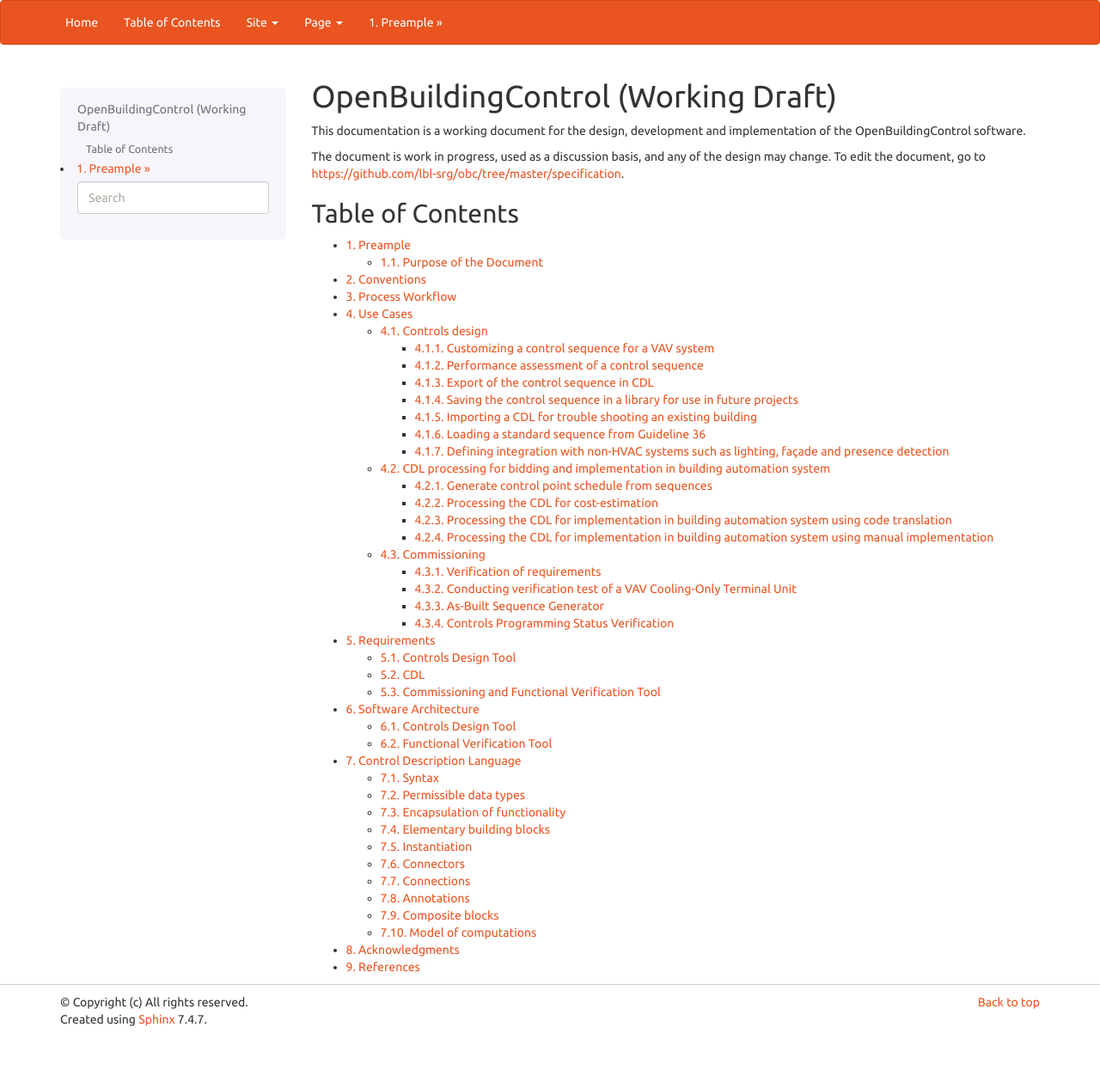
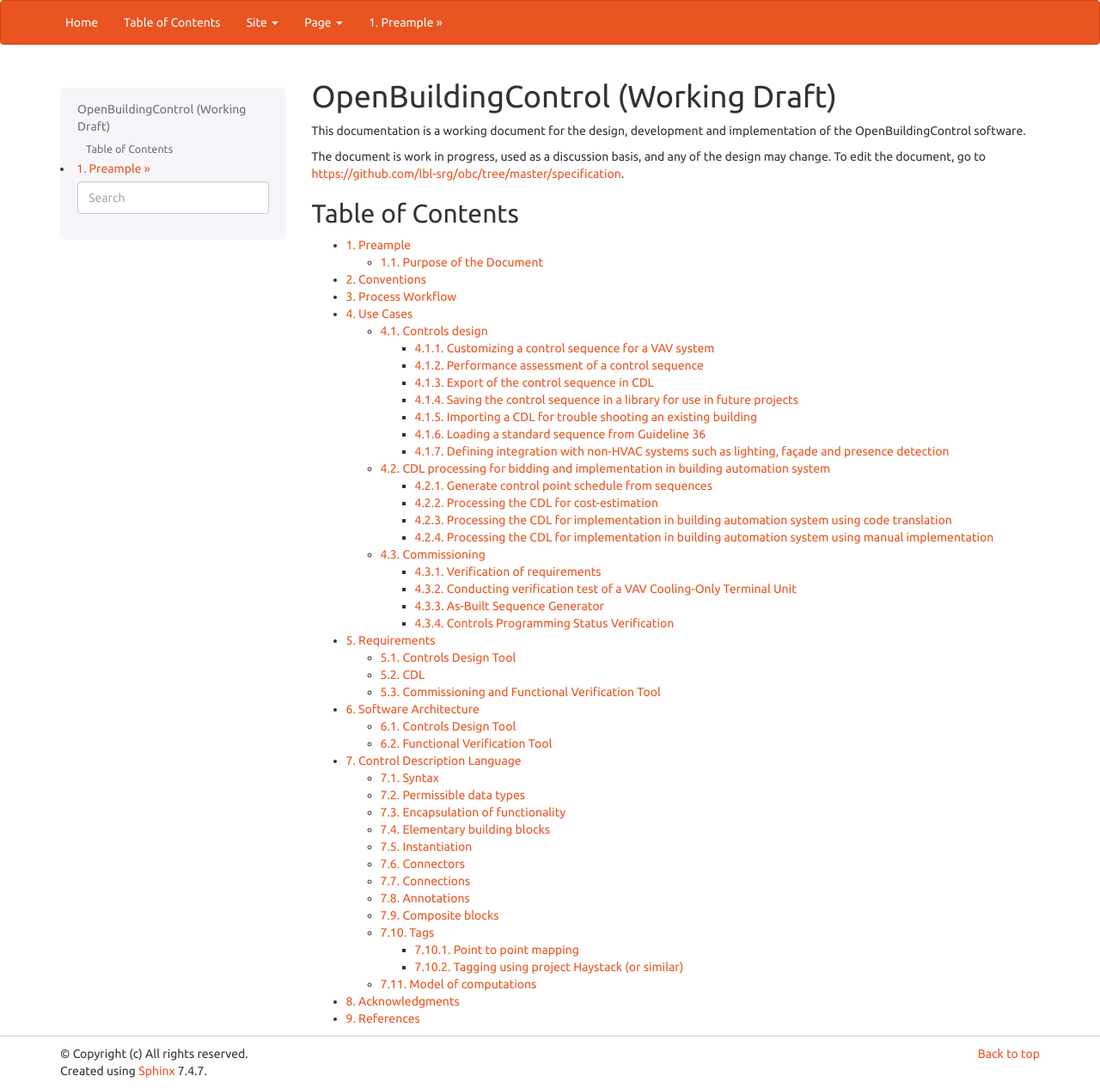
Before and after one commit to lbl-srg/obc, a Sphinx documentation site: the page built from specification/source/index.rst, in a window 1280 px wide. Shown: the whole page at 86% size. Built offline with Sphinx 7.4.7, drawn with Linux system fonts in a browser that asks for light colours; before the commit the page ends 1206 px from its top, so only the background shows below that; part of the change alters nothing that is shown.

Commit message:
Revised tagging section and rewrote in terms of a standard

```diff
--- a/specification/source/cdl.rst
+++ b/specification/source/cdl.rst
@@ -50,9 +50,11 @@ Also, the following Modelica language features are not supported in CDL:
 #. `algorithm` sections. [As the elementary building blocks are black-box
    models as far as CDL is concerned and thus CDL compliant tools need
    not parse the `algorithm` section.]
-#. `initial equation` and `initial algorithm` sections
-#. package-level declaration of `constant`
+#. `initial equation` and `initial algorithm` sections.
+#. package-level declaration of `constant` data types.
 
+
+.. _sec_cld_per_typ:
 
 Permissible data types
 ^^^^^^^^^^^^^^^^^^^^^^
@@ -64,6 +66,12 @@ parameters of type
 See also the Modelica 3.3 specification, Chapter 3.
 All specifications in CDL shall be blocks or parameters.
 Variables are not allowed [they are used however in the elementary building blocks].
+
+The declaration of such types is identical to the declaration
+in Modelica, e.g., the keyword ``parameter`` is used
+before the type declaration.
+[For example, to declare a real-valued parameter,
+use ``parameter Real k = 1 "A parameter with value 1";``.]
 
 Each of these data types, including the elementary building blocks,
 can be a single instance or one-dimensional array.
@@ -95,7 +103,9 @@ Elementary building blocks
 
 The CDL contains elementary building blocks that are used to compose
 control sequences. The elementary building blocks can be
-browsed at the `CDL blocks <cdl/latest/help/CDL.html>`_.
+browsed at the CDL blocks web page
+http://obc.lbl.gov/specification/cdl/latest/help/CDL.html.
+
 An actual implementation looks as follows, where we omitted
 annotations used for graphical rendering:
 
@@ -269,48 +279,6 @@ Modelica 3.3 Specification
 input and output signal connections, and declare
 vendor annotation (Sec. 18.1 in Modelica 3.3 Specification).]
 
-[Fixme: convert into a subtitle] **Vendor annotations**
-
-CDL should contain tags to provide information equivalent to building controls points list. Points list is a list of all the hardwired and, optionaly, software, input and output points associated with a piece of equipment. The purpose of tags in CDL is to enable communication with the conventional buidling controls, for example to serve as CDL-to-BAS-product translator. Each input and output to a functional block should be tagged. If implemented, this tag shall identify expected characteristics for that point. CDL tagging should provide the following information:
-
-Point type identifiers:
-
-#. Hardware or software point (physical sensor or a logic block) [where hardware point is likely always AI or AO, software DI or DO]
-#. Input or output
-#. Analog or digital
-
-For hardware points
-
-4. Category (HVAC, non-HVAC)
-#. Measured value (temperature, pressure, airflow, humidity, CO2, dewpoint)
-#. Sensor output (power, voltage, current)
-#. Action (command, enable, open, position, lead/lag, mode, reset [from https://drive.google.com/drive/u/1/folders/0B5uTCWD1J6MGclhjVjdWdldjUUU])
-#. System (chilled water, hot water, multi-zone) [this needs a full list]
-#. Device (fan, damper, valve, freezer, pump, filter)
-#. Application (return air temperature, supply air temperature, outside air temperature, return air temperature, economizer airflow, minimum outdoor airflow, static pressure)
-#. Units (on/off, Watts, Volts, Amps, %open, °F/°C/K, %RH, Psig, cfm, Btu, %, Hz)
-#. Other, based on feedback from project partners
-
-Optional:
-
-13. Range of expected values
-#. Alarm threshold
-#. Other fault suppression related tags (e.g. idenftify proper connections between blocks)
-#. Thermodynamic relationships (e.g. indicate heating or cooling source in case that there are multiple)
-
-In addition, CDL should provide tagging for composite blocks representing a single control sequence. These tags should contain:
-
-#. Block function, e.g. air handler
-#. Sequence application, e.g. single-zone AHU or a multiple-zone AHU
-   [Should we mention atomic and sequences here?]
-
-.. note:: Other tagging standards worth considering in development of the CDL tagging strategy:
-
-      - ASHRAE Guidline 13 Specifying Direct Digital Control (DDC) Systems
-      - Manufacturer specific point tagging conventions, such as Taylor Engineering and Schneider Electric
-      - Project Haystack
-      - In progress: BSR/ASHRAE Standard 223P
-
 .. _sec_com_blo:
 
 Composite blocks
@@ -350,6 +318,172 @@ declaration of the composite block shown in :numref:`fig_custom_control_block`
 Composite blocks are needed to preserve grouping of control blocks and their connections,
 and are needed for hierarchical composition of control sequences.]
 
+
+Tags
+^^^^
+
+CDL allows to tag declaration that instantiate
+
+* parameters (:numref:`sec_cld_per_typ`),
+* elementary building blocks (:numref:`sec_ele_bui_blo`), and
+* composite blocks (:numref:`sec_com_blo`).
+
+
+[Tags can for example be used to specify in CDL where sensor signals
+are read from, and where control signals should be sent to.
+CDL does not declare any tagging scheme, but rather declares a syntax
+that allows use of (certain) tagging schemes. Initially, we will
+use Project Haystack (http://project-haystack.org/),
+but others may be added later.]
+
+To implement tags, Modelica vendor annotations are used.
+The syntax is as follows:
+
+The vendor annotations have the syntax
+
+.. code:: modelica
+
+   annotation :
+     annotation "(" [annotations ","]
+        __lbnl (" [ __lbnl_annotation ] ")" ["," annotations] ")"
+
+where ``__lbln__annotation`` is the annotation for CDL.
+Hence, annotations need to be at the top-level,
+and can be part of other annotation declarations.
+[The requirement to be at the top-level
+could be relaxed if needed for a specific annotation.]
+
+Point to point mapping
+......................
+
+For point to point mapping,
+instances of ``CDL.Interfaces.*Input`` and
+instances of ``CDL.Interfaces.*Output`` can have
+the following annotation:
+
+.. code:: modelica
+
+   point_annotation:
+      __lbnl "(" analog   [ "(" voltage "=" 8 | 16  ")" ] |
+                 digital  [ "(" address "=" address ")" ] ")"
+
+   address:
+      todo: specify how to declare the address. Is it only an IP address, or
+      something else (in addition?)
+
+Note that the specification of the voltage and the address is optional,
+as these information may not yet be known at the design stage.
+
+[For example, an 8 Volt input signal may be declared as
+
+.. code:: modelica
+
+   Interfaces.RealInput u "Outdoor temperature" annotation(__lbnl(analog=8));
+
+]
+
+Tagging using project Haystack (or similar)
+...........................................
+
+As there are different tagging scheme, we now declare syntax
+that allows use of such tagging schemes. Currently, we
+support Project Haystack. [Others may be added if need is identified
+and resources allow.]
+
+Project Haystack allows tagging of various objects. It is hiearchical
+with the three entities *Site*, *Equip* and *Point*, see
+http://project-haystack.org/doc/Structure.
+These entities are linked to each other through references,
+which allows that each instance (of an equipment *Equip*, for example)
+can have a self-contained list of tags. Hence, for CDL, we
+allow the following tagging to be applied to
+instances of
+*parameters* (:numref:`sec_cld_per_typ`),
+*elementary building blocks* (:numref:`sec_ele_bui_blo`), and
+*composite blocks* (:numref:`sec_com_blo`).
+
+
+.. code:: modelica
+
+   haystack_annotation:
+      __lbnl "(" haystack "=" JSON ")"
+
+where ``JSON`` is the JSON encoding of the Haystack object.
+
+[For example, the AHU discharge air temperature setpoint of the example
+in http://project-haystack.org/tag/sensor, which is in Haystack declared as
+
+.. code::
+
+   id: @whitehouse.ahu3.dat
+   dis: "White House AHU-3 DischargeAirTemp"
+   point
+   siteRef: @whitehouse
+   equipRef: @whitehouse.ahu3
+   discharge
+   air
+   temp
+   sensor
+   kind: "Number"
+   unit: "°F"]
+
+can be declared in CDL as
+
+.. code:: modelica
+
+   Interfaces.RealInput u(unit="K") "Discharge air temperature"
+     annotation(__lbnl( haystack =
+     {"id"        : ""@whitehouse.ahu3.dat",
+      "dis"       : "White House AHU-3 DischargeAirTemp",
+      "point"     : "m:",
+      "siteRef"   : "@whitehouse",
+      "equipRef'  : "@whitehouse.ahu3",
+      "discharge" : "m:",
+      "air"       : "m:",
+      "temp"      : "m:",
+      "sensor"    : "m:",
+      "kind       : "Number"
+      "unit       : "°F"} ));
+
+Tools that process CDL can interpret the ``haystack`` annotation,
+but CDL will ignore it. [This avoid potential conflict for entities that
+are declared differently in Haystack and CDL.]
+
+.. todo:: Check if we should use tags for alarms, or use an CDL block for this.
+
+.. For hardware points
+
+.. 4. Category (HVAC, non-HVAC)
+   #. Measured value (temperature, pressure, airflow, humidity, CO2, dewpoint)
+   #. Sensor output (power, voltage, current)
+   #. Action (command, enable, open, position, lead/lag, mode, reset [from       https://drive.google.com/drive/u/1/folders/0B5uTCWD1J6MGclhjVjdWdldjUUU])
+   #. System (chilled water, hot water, multi-zone) [this needs a full list]
+   #. Device (fan, damper, valve, freezer, pump, filter)
+   #. Application (return air temperature, supply air temperature, outside air temperature, return air       temperature, economizer airflow, minimum outdoor airflow, static pressure)
+   #. Units (on/off, Watts, Volts, Amps, %open, °F/°C/K, %RH, Psig, cfm, Btu, %, Hz)
+   #. Other, based on feedback from project partners
+
+   Optional:
+
+   13. Range of expected values
+   #. Alarm threshold
+   #. Other fault suppression related tags (e.g. idenftify proper connections between blocks)
+   #. Thermodynamic relationships (e.g. indicate heating or cooling source in case that there are multiple)
+
+   In addition, CDL should provide tagging for composite blocks representing a single control sequence. These    tags should contain:
+
+   #. Block function, e.g. air handler
+   #. Sequence application, e.g. single-zone AHU or a multiple-zone AHU
+      [Should we mention atomic and sequences here?]
+
+  .. note:: Other tagging standards worth considering in development of the CDL tagging strategy:
+
+        - ASHRAE Guidline 13 Specifying Direct Digital Control (DDC) Systems
+        - Manufacturer specific point tagging conventions, such as Taylor Engineering and Schneider Electric
+        - Project Haystack
+        - In progress: BSR/ASHRAE Standard 223P
+
+
 Model of computations
 ^^^^^^^^^^^^^^^^^^^^^
 
```
